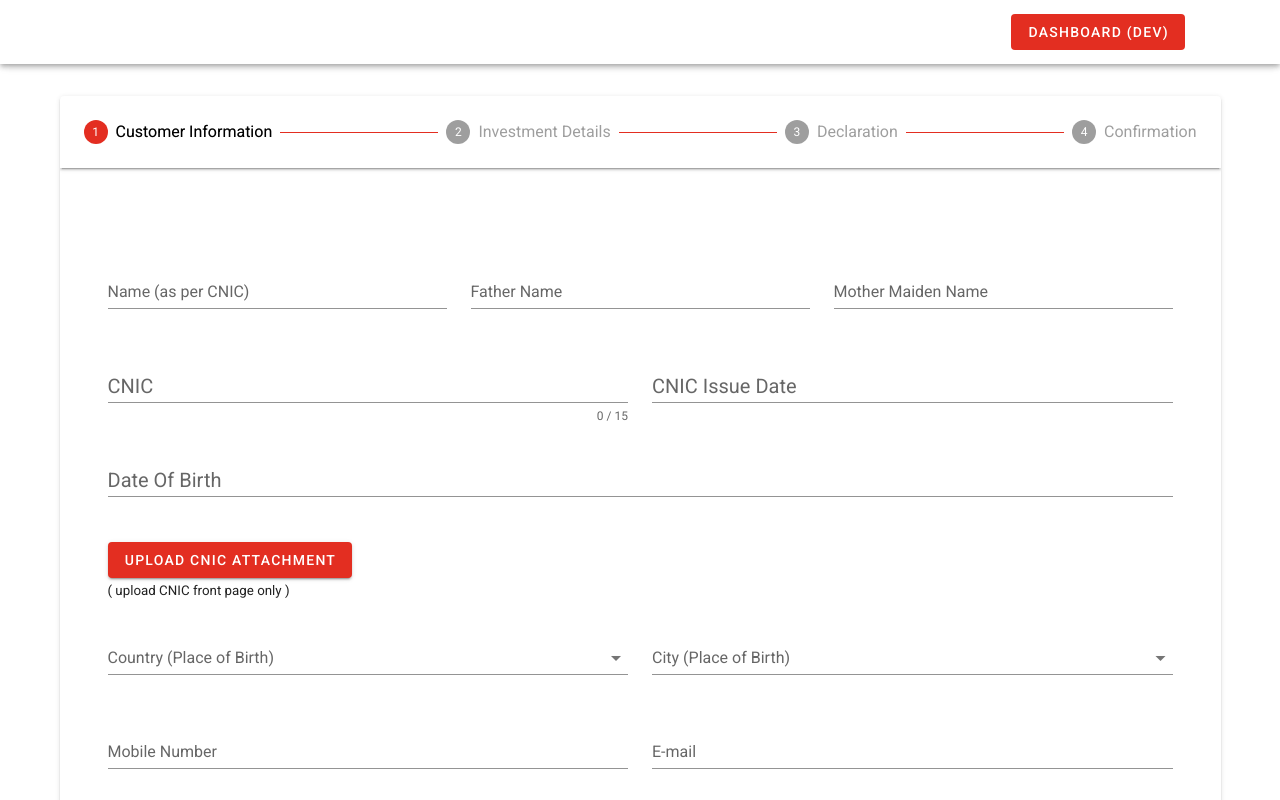
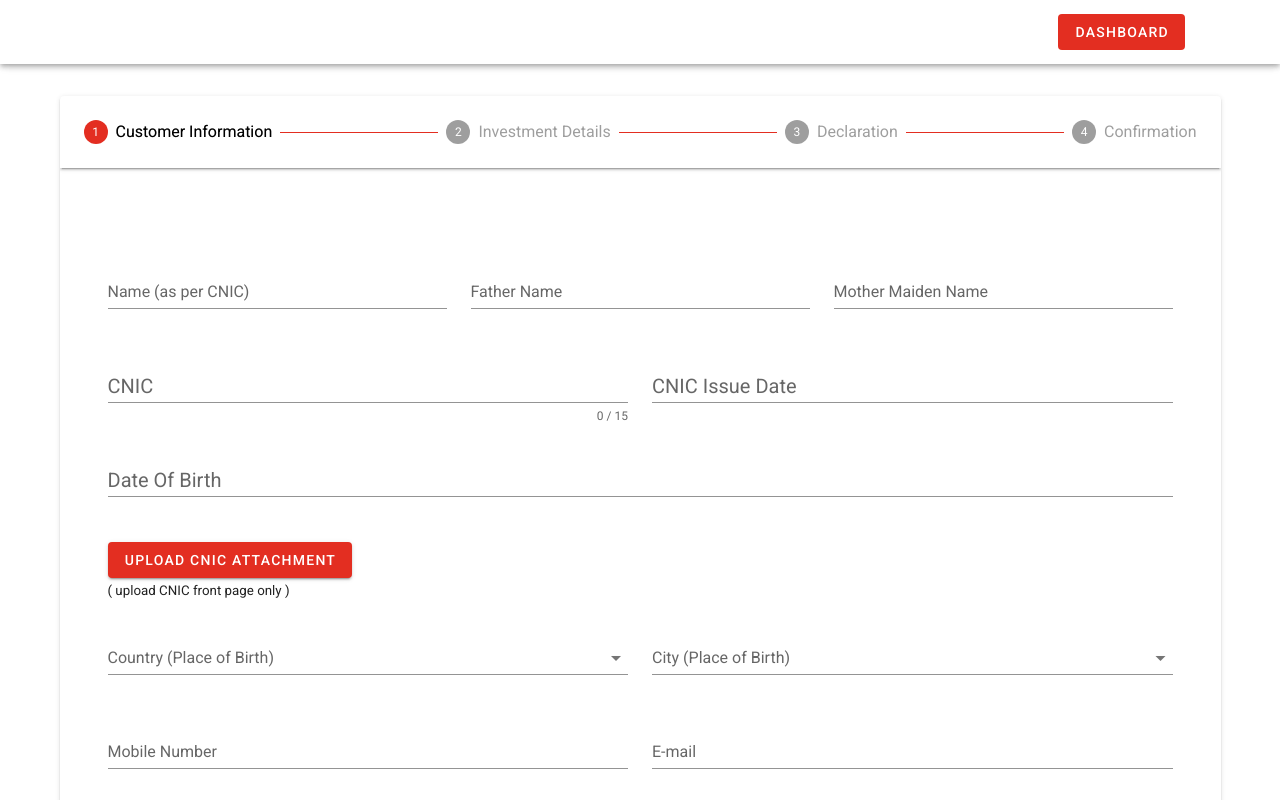
Before and after one commit to francisgill42/daof-test, a Vue app: page /#/user/1 in a window 1280 px wide. Before the commit this address led to /#/. Shown: the top 800 px of the page. Built offline with nearby package versions, Linux system fonts and the light colour scheme; no server answers.

Commit message:
live link

```diff
--- a/src/App.vue
+++ b/src/App.vue
@@ -8,8 +8,8 @@
 
 </v-toolbar-title>
 <v-spacer></v-spacer>
-<v-btn style="margin-right:79px;" class="primary" text href="https://orangeroomdigital.com/salesapp/public/">
-<span>Dashboard (DEV)</span>
+<v-btn style="margin-right:79px;" class="primary" text href="https://salesappai.vardasolutions.com/">
+<span>Dashboard</span>
 </v-btn>
 </v-app-bar>
 
--- a/src/store.js
+++ b/src/store.js
@@ -6,8 +6,8 @@ Vue.use(Vuex)
 
 export default new Vuex.Store({
   state: {
-  base_url:'https://orangeroomdigital.com/salesapp/public/api/',
-  // base_url:'http://localhost/pro/salesapp/public/api/',
+  base_url:'https://salesappai.vardasolutions.com/api/',
+  // base_url:'http://localhost/pro/salesapp-ai/public/api/',
   // base_url:'https://salesapp.hblasset.com/api/',
   name:'',
   fathername:'',
```
